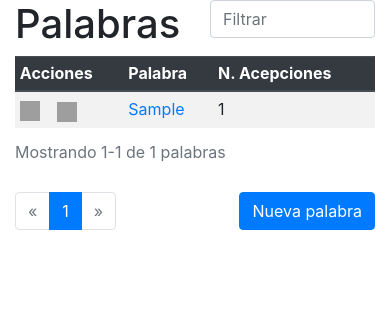
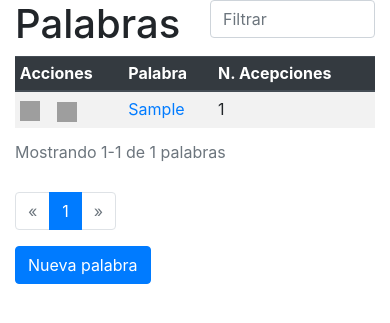
Before and after one commit to eduardofilo/test_app, a Django app: page / in a window 390 px wide. Shown: the part 58-381 px from the top of the page. Run offline with Django 3.2, Linux system fonts and the light colour scheme; tables that the repository leaves empty hold one stand-in row (values such as "Sample post"); some libraries are stand-ins or nearby versions; grey boxes are pictures that could not be loaded.

Commit message:
New layout to avoid problems in small screens.

```diff
--- a/dictionary/templates/dictionary/word_list.html
+++ b/dictionary/templates/dictionary/word_list.html
@@ -77,7 +77,7 @@
                     </li>
                     {% endif %}
                     {% for pagina in page_obj.paginator.page_range %}
-                    {% if pagina <= page_obj.number|add:10 and pagina >= page_obj.number|add:-10 %}
+                    {% if pagina <= page_obj.number|add:5 and pagina >= page_obj.number|add:-5 %}
                         {% ifequal pagina page_obj.number %}
                     <li class="page-item active" aria-current="page">
                         <span class="page-link">{{ pagina }} <span class="sr-only">(current)</span></span>
@@ -103,10 +103,10 @@
                 </ul>
             </nav>
         </div>
+    </div>
+    <div class="row">
         <div class="col">
-            <div class="float-right">
-                <a class="btn btn-primary" href="{% url 'dictionary:word_create' %}" role="button">Nueva palabra</a>
-            </div>
+            <a class="btn btn-primary" href="{% url 'dictionary:word_create' %}" role="button">Nueva palabra</a>
         </div>
     </div>
 </div>
```
